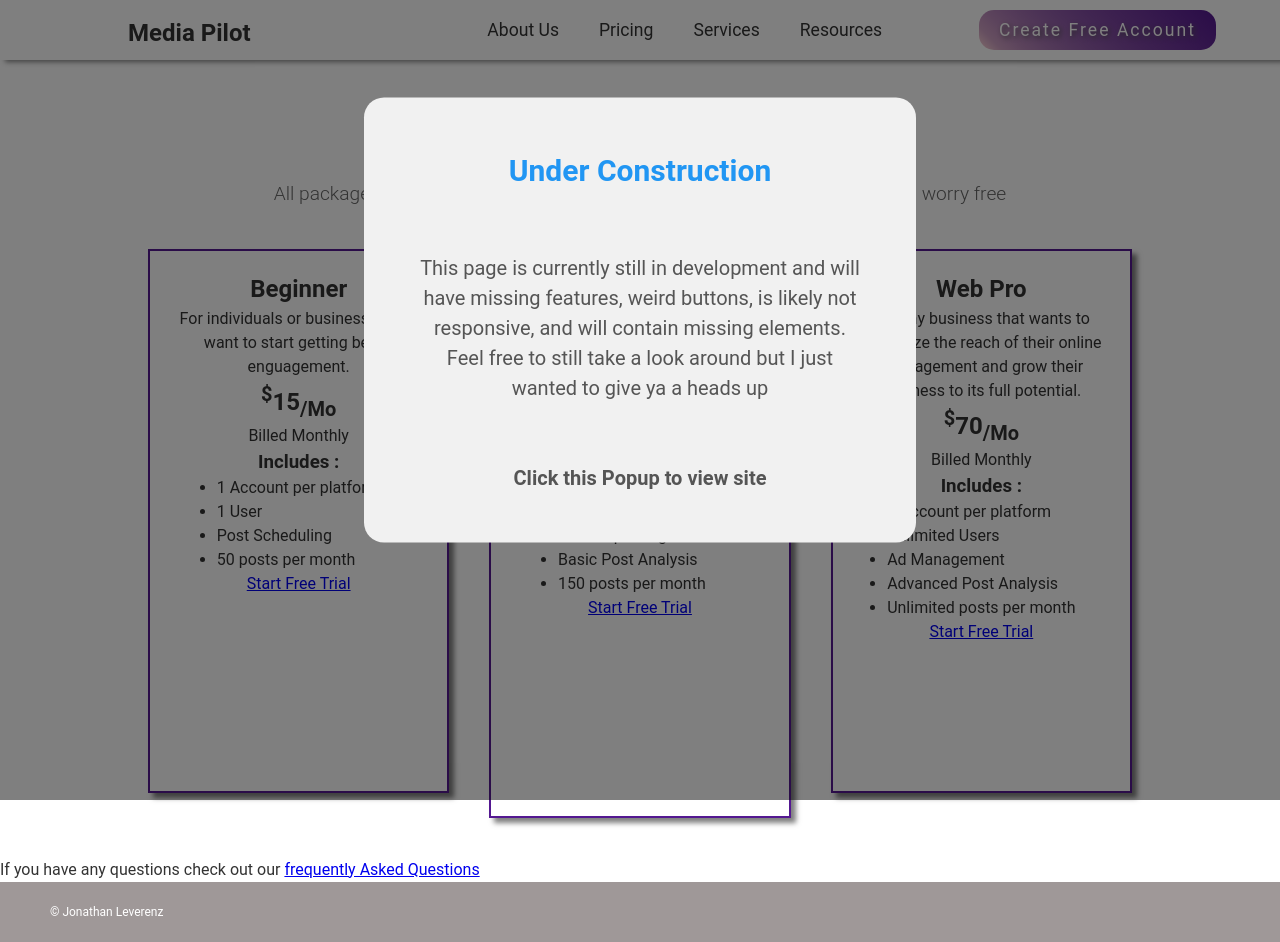
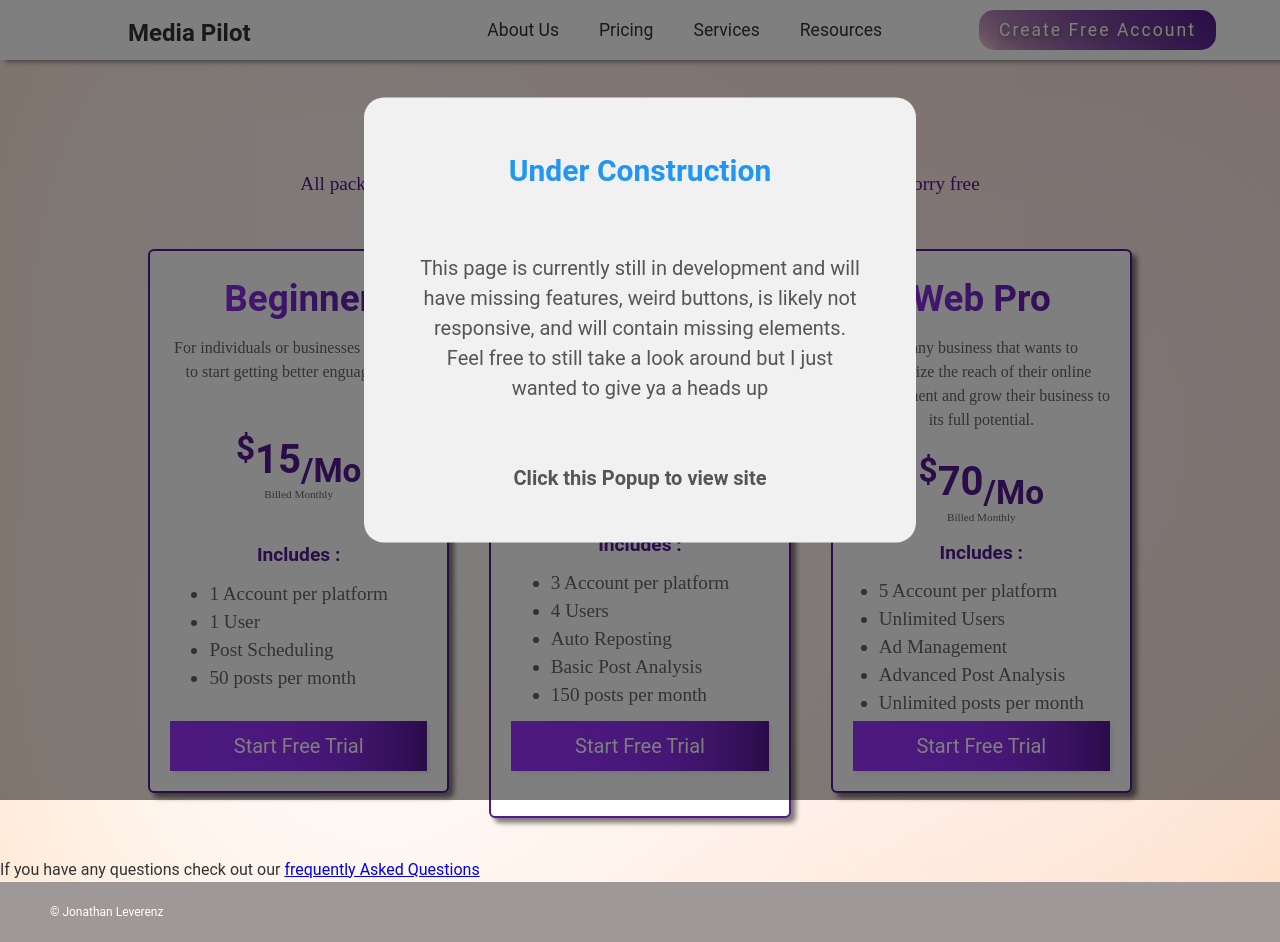
Before and after one commit to JonLev03-hub/Media-Pilot, a React (Create React App) app: page /Pricing in a window 1280 px wide. Built offline with nearby package versions, Linux system fonts and the light colour scheme.

Commit message:
edited the pricing cards

```diff
--- a/src/pages/Landing/Pricing.js
+++ b/src/pages/Landing/Pricing.js
@@ -2,7 +2,7 @@ import Styles from "./Pricing.module.css";
 import { Link } from "react-router-dom";
 export default function Pricing() {
   return (
-    <>
+    <div className={Styles.container}>
       <section className={Styles.header}>
         <h1>Simple Transparent Pricing</h1>
         <p>
@@ -28,7 +28,7 @@ export default function Pricing() {
             <li>Post Scheduling</li>
             <li>50 posts per month</li>
           </ul>
-          <Link to="/">Start Free Trial</Link>
+          <Link to="/pricing">Start Free Trial</Link>
         </div>
         <div className={Styles.card}>
           <h1>Online Novice</h1>
@@ -48,7 +48,7 @@ export default function Pricing() {
             <li>Basic Post Analysis</li>
             <li>150 posts per month</li>
           </ul>
-          <Link to="/">Start Free Trial</Link>
+          <Link to="/pricing">Start Free Trial</Link>
         </div>
         <div className={Styles.card}>
           <h1>Web Pro</h1>
@@ -68,7 +68,7 @@ export default function Pricing() {
             <li>Advanced Post Analysis</li>
             <li>Unlimited posts per month</li>
           </ul>
-          <Link to="/">Start Free Trial</Link>
+          <Link to="/pricing">Start Free Trial</Link>
         </div>
       </section>
       <div className={Styles.microText}>
@@ -80,6 +80,6 @@ export default function Pricing() {
       <section className={Styles.features}>
         <table></table>
       </section>
-    </>
+    </div>
   );
 }
--- a/src/pages/Landing/Pricing.module.css
+++ b/src/pages/Landing/Pricing.module.css
@@ -1,16 +1,32 @@
+.container {
+    background-image: url("./../../../public/images/app-background.svg");
+    background-repeat: no-repeat;
+    background-size: cover;
+    background-position: center;
+    box-shadow: inset 0 0 0 2000px rgba(255, 255, 255, 0.5);
+}
+
+.header {
+    width:80%;
+    margin:0px auto;
+    padding: 10px;
+}
 .header h1 {
     font-size: 2.5em;
     font-weight: 700;
-    margin-top:100px;
+    margin-top:20px;
     text-align: center;
-    color:var(--color-primary);
+    color: transparent;
+    background: linear-gradient(to right, hsl(270, 100%, 60%), 30%, var(--color-primary));
+    background-clip: text;
 }
 .header p {
     font-size: 1.2em;
     font-weight: 300;
     margin-top: 20px;
     text-align: center;
-    color:rgb(101, 101, 101);
+    color:var(--color-primary);
+    font-family: 'Times New Roman', Times, serif;
 }
 
 .pricing {
@@ -30,15 +46,71 @@
     border: 2px solid var(--color-primary);
     text-align:center;
     box-shadow: 5px 5px 5px rgba(0,0,0,0.5);
+    color: rgb(101, 101, 101);
+    display:flex;
+    flex-direction:column;
+    border-radius:6px;
+    background:white;
+    /* background:linear-gradient(-135deg, white, #fdd4d4);  */
+    /* justify-content:space-between; */
 }
 .card:nth-child(2) {
     padding:45px 20px;
     margin-top:-5px;
 }
+.card p {
+    font-family: 'Times New Roman', Times, serif;
+}
+.card h1 {
+    font-size:2.3rem;
+    background: linear-gradient(to right, hsl(270, 100%, 60%), var(--color-primary));
+    background-clip: text;
+    color:transparent;
+    margin-bottom:10px;
+}
+.card h2 {
+    margin-top: auto;
+    color:var(--color-primary);
+    display:inline;
+    font-size:2.5rem;
+}
+.card .miniText {
+    margin-top:-10px;
+    font-size:.7rem;
+    /* color:#fdd4d4    */
+}
+
+.card h3 {
+    font-size:1.2rem;
+    margin-top:auto;
+    color:var(--color-primary);
+}
 .card ul {
     text-align:left;
     width:fit-content;
     margin:0 auto;
+    font-family: 'Times New Roman', Times, serif;
+}
+.card li {
+    font-size:1.2rem;
+    margin-top:20px;
+    line-height:.5rem;
+    /* color:var(--color-primary); */
+}
+.card a {
+    display:block;
+    color:white;
+    background: linear-gradient(to right, hsl(270, 100%, 60%),80%, var(--color-primary));
+    text-decoration:none;
+    width:100%;
+    font-size:20px;
+    padding: .5em 0;
+    margin-top:auto;
+    box-shadow: 3px 3px 3px rgba(98, 98, 98, 0.1);
+    transition: transform .2s ease-in-out;
+}
+.card a:hover {
+    transform:scale(1.07)
 }
 @media (max-width: 1100px) {
     .pricing{
@@ -47,7 +119,7 @@
         width:90%;
     }
     .card {
-        width:100%;
+        width:90%;
         max-width:500px;
     }
 }
```
Also changed, not shown: public/images/app-background.svg.
